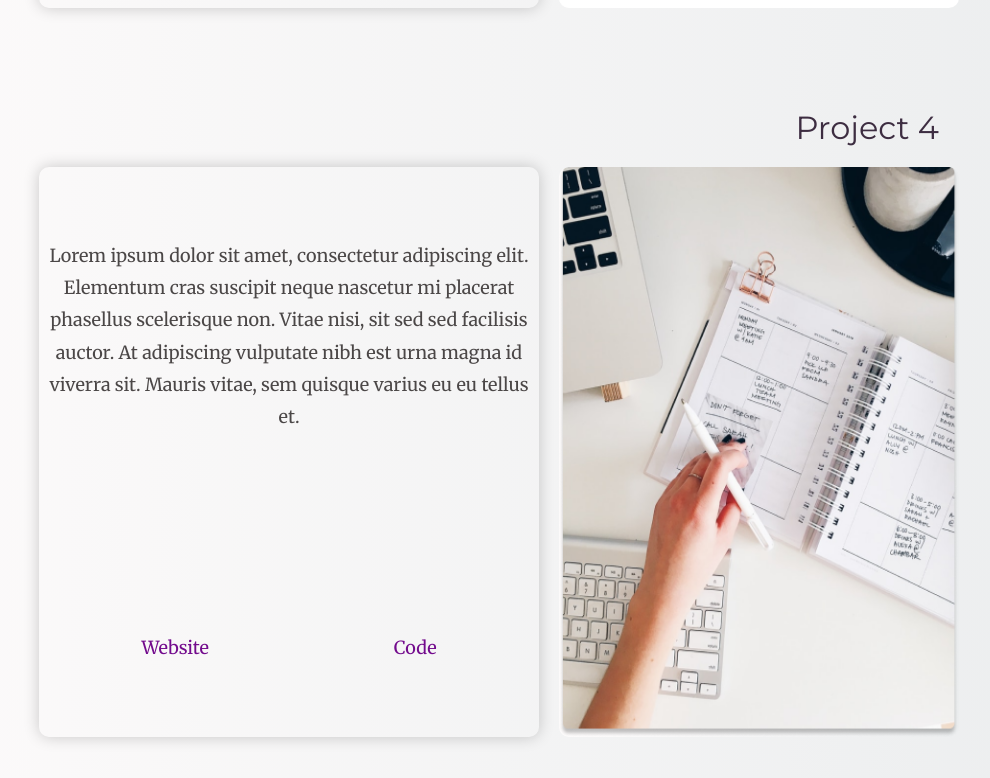
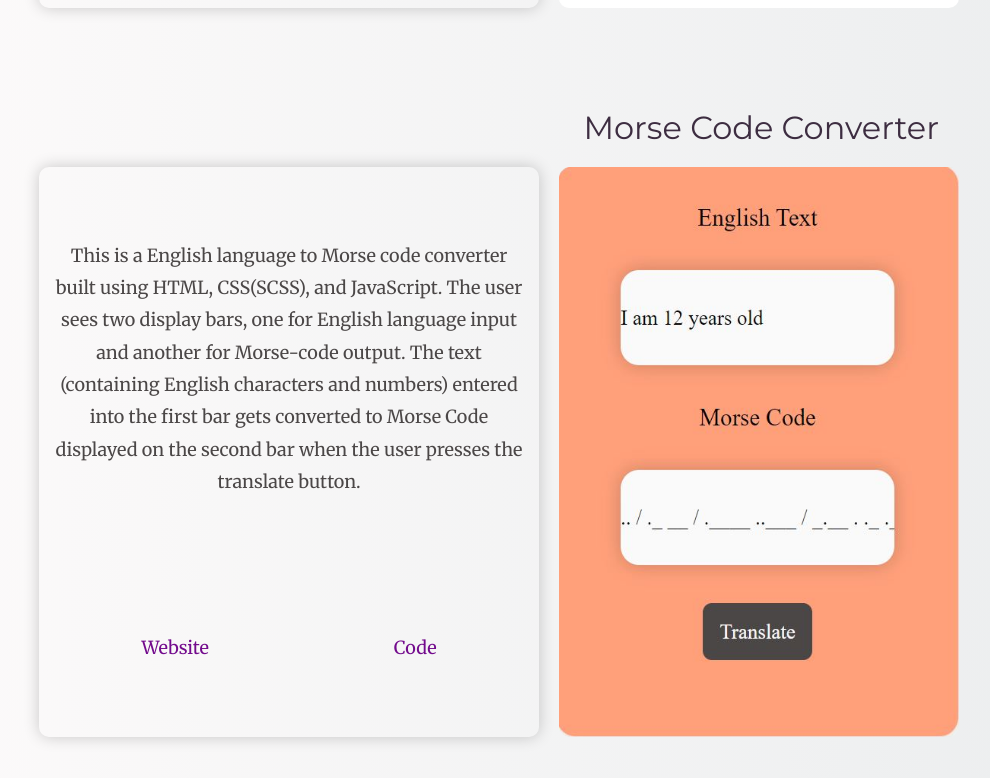
Before and after one commit to GazalNeb/gazal-portfolio, a plain HTML site: page index.html in a window 1280 px wide. Shown: the part 4942-5720 px from the top of the page, without its empty margins (141-1131 px from the left). Drawn offline with Linux system fonts and the light colour scheme.

Commit message:
added the Morse-code project

```diff
--- a/index.html
+++ b/index.html
@@ -107,13 +107,11 @@
         </div>
       </div>
       <div class="projects_group" id="project-4">
-        <h1 class="text-heading projects_group_heading align-right">Project 4</h1>
+        <h1 class="text-heading projects_group_heading align-right">Morse Code Converter</h1>
         <div class="projects_group_card projects_group_card--projects-3-and-4">
-          <img class="image-main" src="./images/project-4.png" alt="">
+          <img class="image-main" src="./images/morse-code-screenshot.JPG" alt="">
           <div class="glass-box">
-            <p class="text glass-box_text">Lorem ipsum dolor sit amet, consectetur adipiscing elit. Elementum cras
-              suscipit neque nascetur mi placerat phasellus scelerisque non. Vitae nisi, sit sed sed facilisis auctor. At
-              adipiscing vulputate nibh est urna magna id viverra sit. Mauris vitae, sem quisque varius eu eu tellus et.
+            <p class="text glass-box_text">This is a English language to Morse code converter built using HTML, CSS(SCSS), and JavaScript. The user sees two display bars, one for English language input and another for Morse-code output. The text (containing English characters and numbers) entered into the first bar gets converted to Morse Code displayed on the second bar when the user presses the translate button.
             </p>
             <div class="glass-box_links">
               <a href ="#" class="button">Website</a>
@@ -158,7 +156,7 @@
           </div>
         </div>
       </div>
-    <h1 class="navigation_heading heading-bottom">Contact Me</h1>
+    <h1 class="navigation_heading heading-bottom"></h1>
     <img class="line line--bottom" src="./images/line.png" alt="">
     </section>
 
```
Also changed, not shown: images/morse-code-screenshot.JPG (added).
